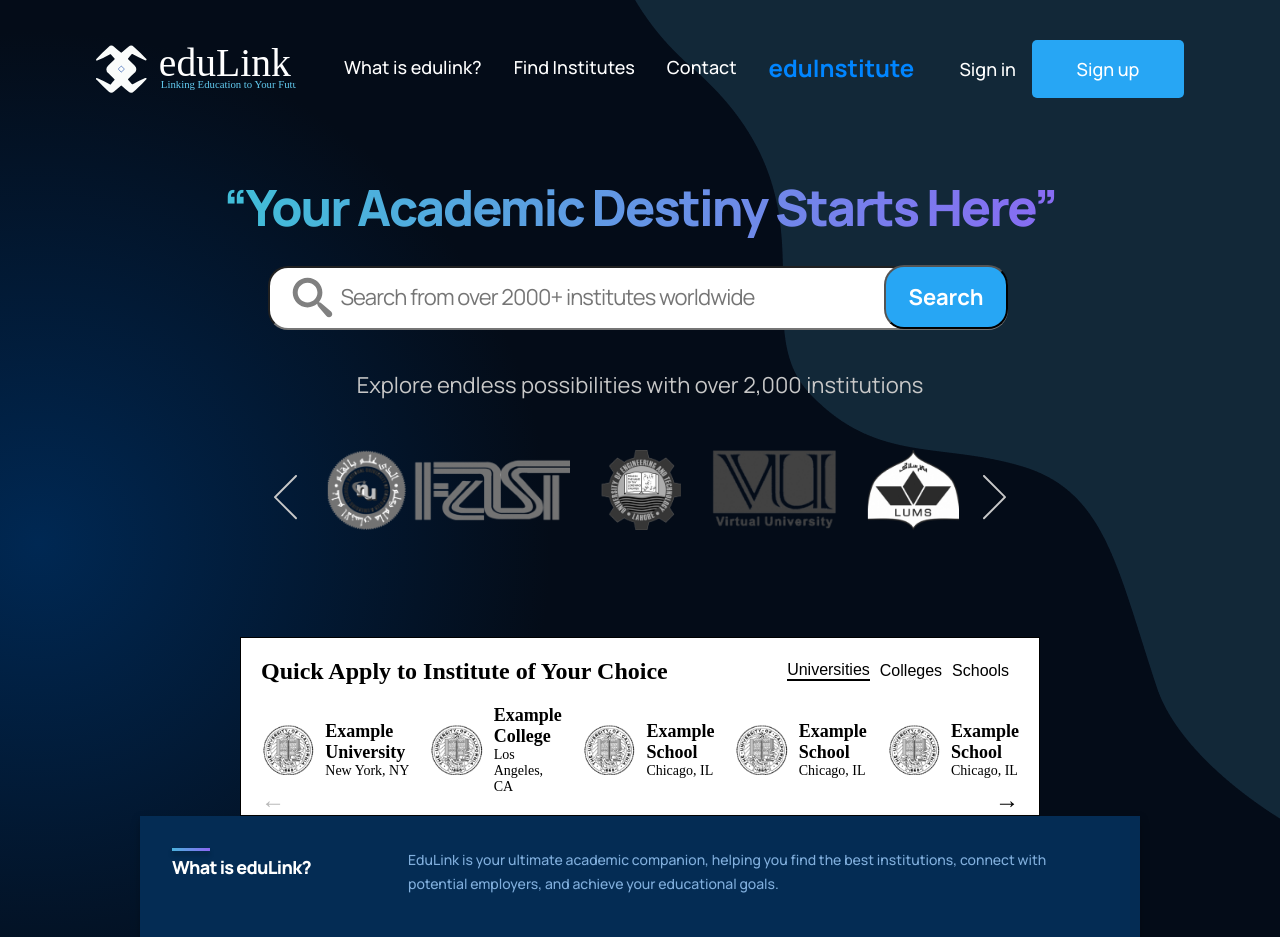
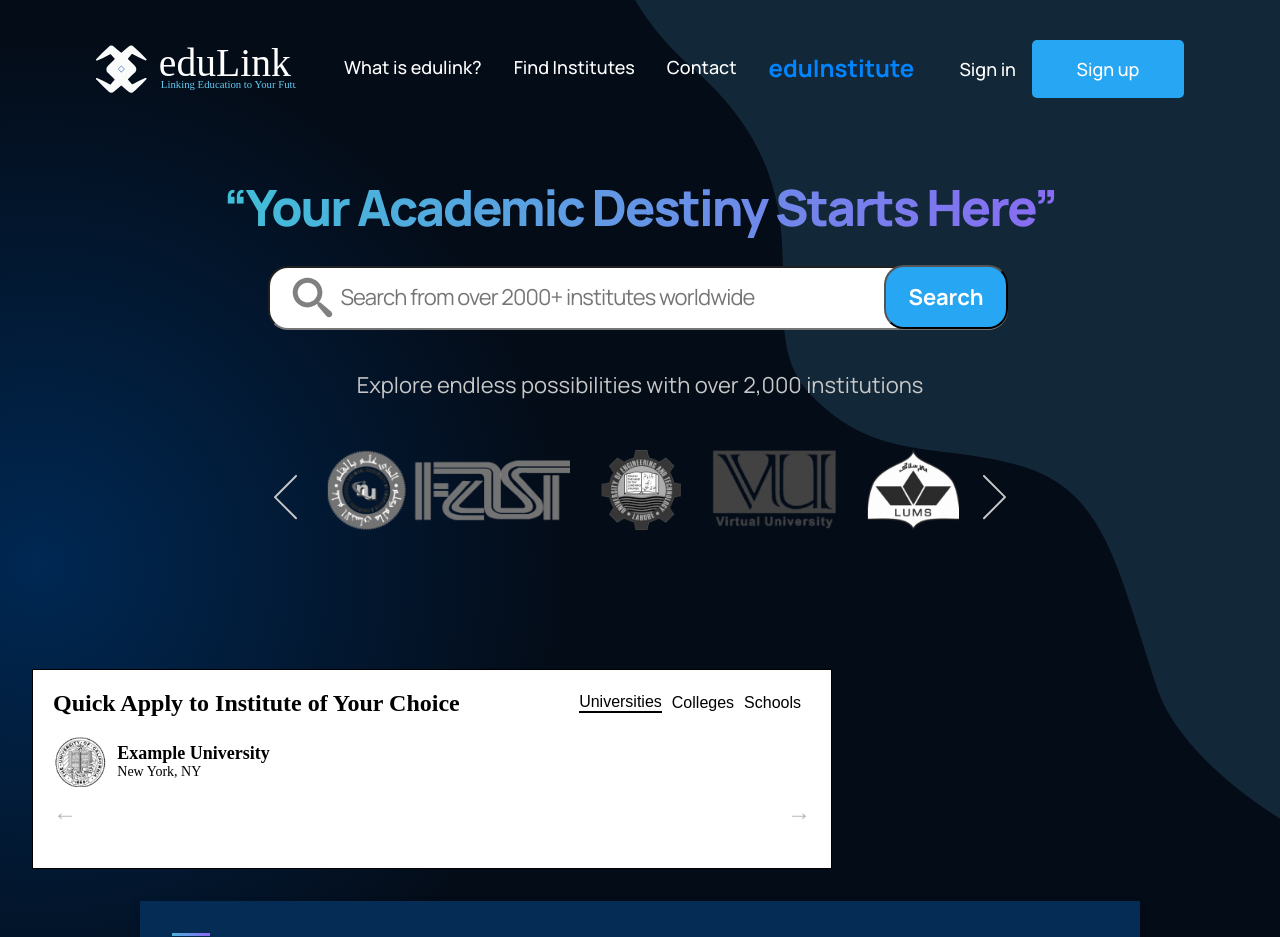
Before and after one commit to usmanf07/edulink, a React (Create React App) app in the folder edulink/: page /home in a window 1280 px wide. Shown: the top 937 px of the page. Built offline with nearby package versions, Linux system fonts and the light colour scheme.

Commit message:
slider feature uni

```diff
--- a/edulink/src/containers/features/Features.jsx
+++ b/edulink/src/containers/features/Features.jsx
@@ -6,31 +6,36 @@
     id: 1,
     name: 'Example University',
     location: 'New York, NY',
-    logo: 'myimages/uni1.png'
+    logo: 'myimages/uni1.png',
+    category: 'Universities'
   },
   {
     id: 2,
     name: 'Example College',
     location: 'Los Angeles, CA',
-    logo: 'myimages/uni1.png'
+    logo: 'myimages/uni1.png',
+    category: 'Colleges'
   },
   {
     id: 3,
     name: 'Example School',
     location: 'Chicago, IL',
-    logo: 'myimages/uni1.png'
+    logo: 'myimages/uni1.png',
+    category: 'Schools'
   },
   {
     id: 4,
     name: 'Example School',
     location: 'Chicago, IL',
-    logo: 'myimages/uni1.png'
+    logo: 'myimages/uni1.png',
+    category: 'Schools'
   },
   {
     id: 5,
     name: 'Example School',
     location: 'Chicago, IL',
-    logo: 'myimages/uni1.png'
+    logo: 'myimages/uni1.png',
+    category: 'Schools'
   },
   // Add more institutes as needed
 ];
@@ -41,8 +46,22 @@
   const sliderWidth = 200; // adjust as needed
 
   const handleCategoryClick = (category) => {
-    setActiveCategory(category);
+      setActiveCategory(category);
+      setSliderPosition(0); // reset the slider position when category is changed
   };
+
+{institutesData
+  .filter((institute) => institute.category === activeCategory)
+  .map((institute) => (
+    <div className="institute" key={institute.id}>
+      <img src={institute.logo} alt={institute.name} />
+      <div className="institute-details">
+        <h3 className="institute-name">{institute.name}</h3>
+        <p className="institute-location">{institute.location}</p>
+      </div>
+    </div>
+  ))}
+
 
   const handleSliderClick = (direction) => {
     if (direction === 'left') {
@@ -91,7 +110,8 @@
               className="slider"
               style={{ transform: `translateX(-${sliderPosition}px)` }}
             >
-              {institutesData.map((institute) => (
+              {institutesData.filter((institute) => institute.category === activeCategory)
+              .map((institute) => (
                 <div className="institute" key={institute.id}>
                   <img src={institute.logo} alt={institute.name} />
                   <div className="institute-details">
@@ -105,7 +125,7 @@
           <button
             className="slider-button right"
             onClick={() => handleSliderClick('right')}
-            disabled={sliderPosition === (institutesData.length - 3) * sliderWidth}
+            disabled={sliderPosition === (institutesData.filter((institute) => institute.category === activeCategory).length - 1) * sliderWidth}
           >
             &#x2192;
           </button>
--- a/edulink/src/containers/features/features.css
+++ b/edulink/src/containers/features/features.css
@@ -60,10 +60,12 @@
 .feature-box {
   width: 100%;
   max-width: 800px;
-  margin: 0 auto;
+  height: 200px;
+  margin: 2rem;
   background-color: #fff;
   border: 1px solid #000;
   padding: 20px;
+
 }
 
 .feature-box-header {
```
